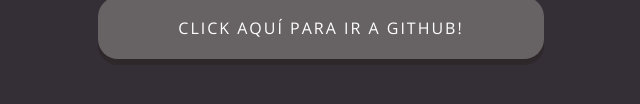
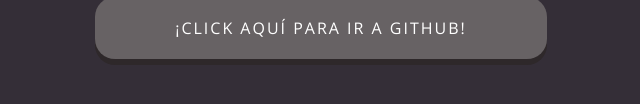
Before and after one commit to valevalenz/desafio_git, a plain HTML site: page index.html in a window 1280 px wide. Shown: the part 516-620 px from the top of the page, 319-959 px from the left. Drawn offline with nearby package versions, Linux system fonts and the light colour scheme.

Commit message:
update button text

```diff
--- a/index.html
+++ b/index.html
@@ -17,7 +17,8 @@
       <img src="https://geekytheory.com/wp-content/uploads/2014/05/github-octocat.png" alt="octocat">
     </a>
     <button type="button" class="btn">
-      <a href="https://github.com/" target="_blank">Click aquí para ir a GitHub!</a>
+      <a href="https://github.com/" target="_blank">¡Click aquí para ir a
+GitHub!</a>
     </button>
   </div>
 </body>
```
